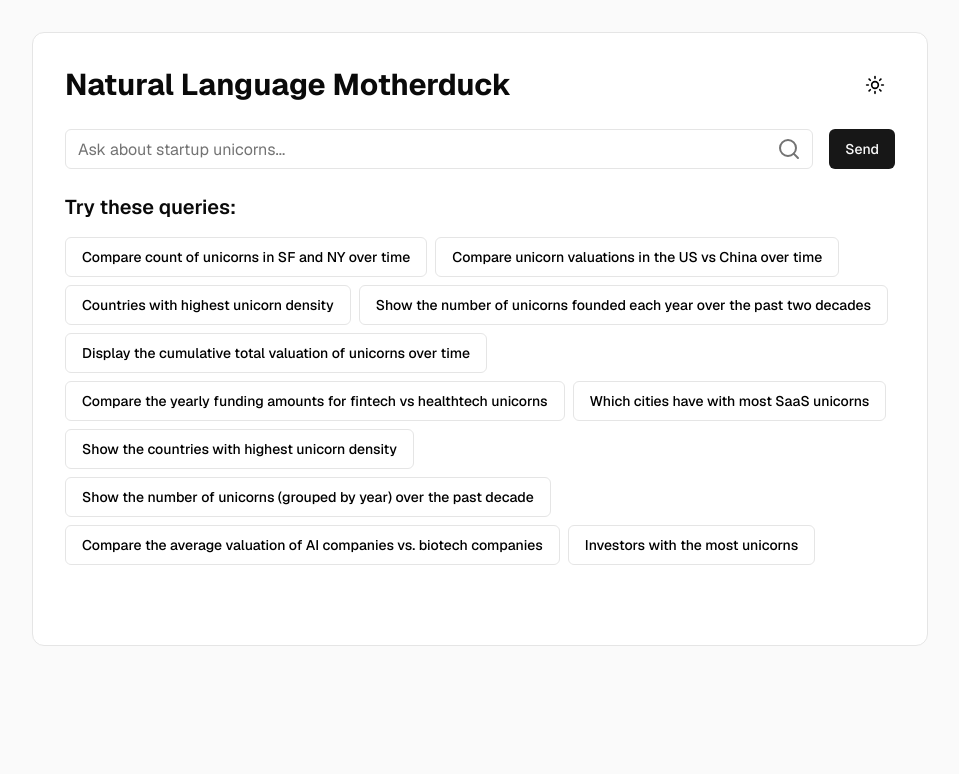
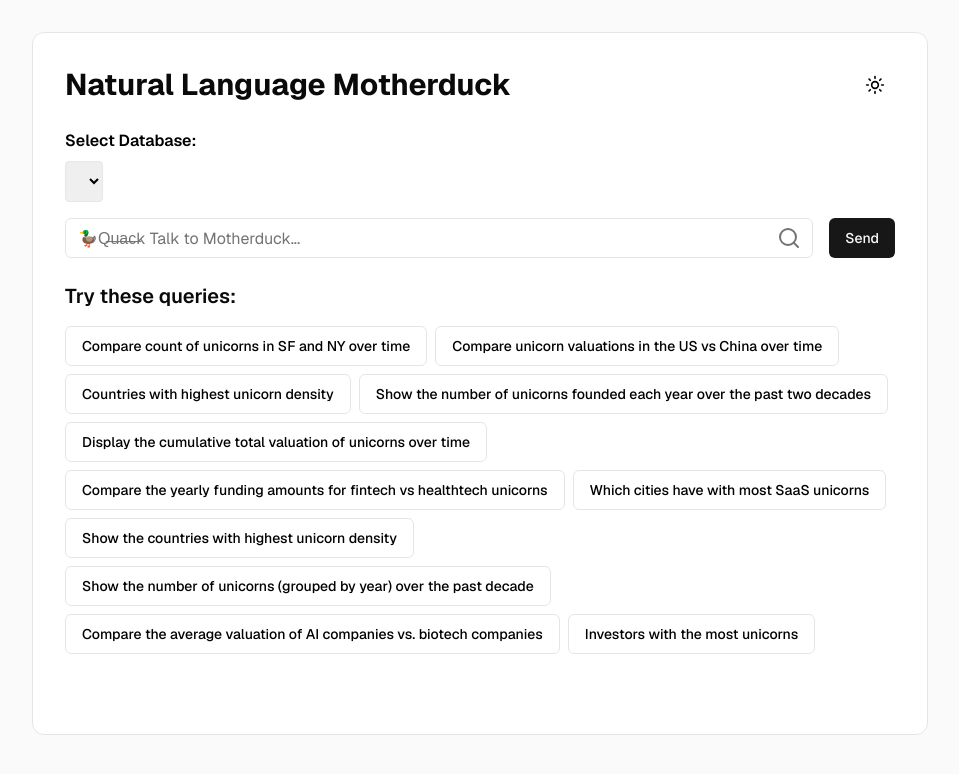
Before and after one commit to parthiv11/airbyte-motherduck-hackathon, a Next.js app: page / in a window 1280 px wide. Shown: the top 774 px of the page, without its empty margins (160-1119 px from the left). Built offline with nearby package versions, Linux system fonts and the light colour scheme.

Commit message:
add drop down for db selection

```diff
--- a/app/layout.tsx
+++ b/app/layout.tsx
@@ -20,7 +20,7 @@
     <html lang="en" suppressHydrationWarning>
       <body className={`${GeistMono.className} ${GeistSans.className}`}>
         <ThemeProvider attribute="class" defaultTheme="system" enableSystem>
-          <MotherDuckClientProvider  database="sample_data">
+          <MotherDuckClientProvider >
             {children}
           </MotherDuckClientProvider>
         </ThemeProvider>
--- a/app/page.tsx
+++ b/app/page.tsx
@@ -1,6 +1,6 @@
 "use client";
 
-import { useState } from "react";
+import { useState, useEffect } from "react";
 import { motion, AnimatePresence } from "framer-motion";
 import { generateChartConfig } from "./actions";
 import { Config, Result } from "@/lib/types";
@@ -23,8 +23,34 @@
   const [loading, setLoading] = useState(false);
   const [loadingStep, setLoadingStep] = useState(1);
   const [chartConfig, setChartConfig] = useState<Config | null>(null);
+  const [databases, setDatabases] = useState<string[]>([]);
+  const [selectedDatabase, setSelectedDatabase] = useState<string>("");
+  const [isFetchingDatabases, setIsFetchingDatabases] = useState(false);
 
   const { evaluateQuery } = useMotherDuckClientState();
+
+  useEffect(() => {
+    const fetchDatabases = async () => {
+      try {
+        setIsFetchingDatabases(true);
+        const queryResponse = await evaluateQuery("SHOW DATABASES;");
+        const dbList = queryResponse.data
+          .toRows()
+          .map((row) => row["database_name"])
+          .filter((db) => db !== "memory" && db !== "md_information_schema"); // Filter out memory and md_information_schema
+
+        setDatabases(dbList);
+        setSelectedDatabase(dbList[0] || "");
+        setIsFetchingDatabases(false);
+      } catch (error) {
+        toast.error("Failed to fetch databases.");
+        setIsFetchingDatabases(false);
+      }
+    };
+
+    fetchDatabases();
+  }, [evaluateQuery]);
+
 
   const handleSubmit = async (suggestion?: string) => {
     const question = suggestion ?? inputValue;
@@ -38,7 +64,8 @@
     setActiveQuery("");
 
     try {
-      const queryResponse = await evaluateQuery(`call prompt_sql("${question}");`);
+      await evaluateQuery(`USE ${selectedDatabase};`);
+      const queryResponse = await evaluateQuery(`CALL prompt_sql("${question}");`);
       const query = queryResponse.data.toRows()[0].query as string;
 
       if (!query) {
@@ -100,6 +127,33 @@
         >
           <div className="p-6 sm:p-8 flex flex-col flex-grow">
             <Header handleClear={handleClear} />
+            <div className="mb-4">
+  <label htmlFor="database-selector" className="block mb-2 font-semibold">
+    Select Database:
+  </label>
+  <div className="relative">
+    {isFetchingDatabases ? (
+      <div className="absolute inset-0 flex items-center justify-center space-x-2">
+        <span className="text-3xl">🦆</span>
+        <p className="text-lg">fetching databases, Please wait...</p>
+      </div>
+    ) : null}
+    <select
+      id="database-selector"
+      value={selectedDatabase}
+      onChange={(e) => setSelectedDatabase(e.target.value)}
+      className="w-auto p-2 border rounded"
+    >
+      {databases.map((db) => (
+        <option key={db} value={db}>
+          {db}
+        </option>
+      ))}
+    </select>
+  </div>
+</div>
+
+
             <Search
               handleClear={handleClear}
               handleSubmit={handleSubmit}
--- a/components/search.tsx
+++ b/components/search.tsx
@@ -27,7 +27,7 @@
         <div className="relative flex-grow">
           <Input
             type="text"
-            placeholder="Ask about startup unicorns..."
+            placeholder="🦆Q̶u̶a̶c̶k Talk to Motherduck..."
             value={inputValue}
             onChange={(e) => setInputValue(e.target.value)}
             className="pr-10 text-base"
```
